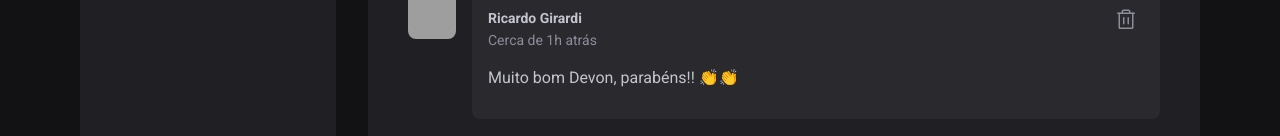
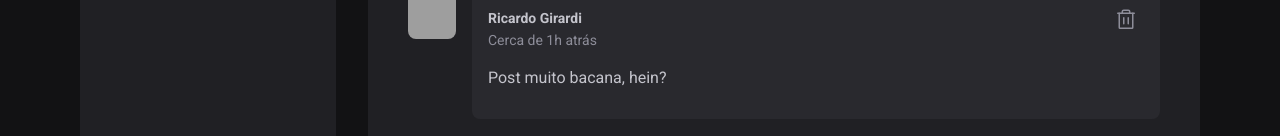
Before and after one commit to girardi1994/React-Vite, a React (Vite) app in the folder 01-fundamentos-reactjs/: page / in a window 1280 px wide. Shown: the part 659-795 px from the top of the page. Built offline with nearby package versions, Linux system fonts and the light colour scheme; grey boxes are pictures that could not be loaded.

Commit message:
Programação declarativa

```diff
--- a/01-fundamentos-reactjs/src/components/Coment.jsx
+++ b/01-fundamentos-reactjs/src/components/Coment.jsx
@@ -2,7 +2,7 @@ import { ThumbsUp, Trash } from "phosphor-react";
 import { Avatar } from "./Avatar";
 import styles from "./Coment.module.css";
 
-export function Coment() {
+export function Coment({content}) {
   return (
     <div className={styles.coment}>
       <Avatar hasBorder={false} src="https://scontent.ffbe2-1.fna.fbcdn.net/v/t1.6435-9/41436397_1845928575488338_3530429809840619520_n.jpg?_nc_cat=102&ccb=1-7&_nc_sid=09cbfe&_nc_eui2=AeE6kUmcpNB2KA4ZVanD9T4H7eZmJz45imDt5mYnPjmKYHu0oWuETnuwlk48bis_2drusWF59mbPiXRfDi5XjRsg&_nc_ohc=08bUKLL_VNUAX8nyUM1&_nc_ht=scontent.ffbe2-1.fna&oh=00_AT-PH-Y14FRVZ5B24khsdXYMb37t8NEow6HBMsR8mhdhLg&oe=633289BE" />
@@ -22,7 +22,7 @@ export function Coment() {
               <Trash size={24}/>
             </button>
           </header>
-          <p>Muito bom Devon, parabéns!! 👏👏</p>
+          <p>{content}</p>
         </div>
         <footer>
           <button>
--- a/01-fundamentos-reactjs/src/components/Post.jsx
+++ b/01-fundamentos-reactjs/src/components/Post.jsx
@@ -6,10 +6,8 @@ import { Coment } from "./Coment";
 import styles from "./Post.module.css";
 
 export function Post({ author, publishedAT, content }) {
-  const [coments, setComents] = useState([
-    1,
-
-  ])
+  const [coments, setComents] = useState(["Post muito bacana, hein?"]);
+  const [newComentText, setNewComentText] = useState("");
   const publishedDateFormatted = format(
     publishedAT,
     "d 'de' LLLL 'às' HH:MM'h'",
@@ -20,12 +18,19 @@ export function Post({ author, publishedAT, content }) {
   const publishedDateRelativeToNow = formatDistanceToNow(publishedAT, {
     locale: ptBR,
     addSuffix: true,
-  })
+  });
 
-  function handleCreateNewComent(){
-    event.preventDefault()
-    setComents([...coments, coments.length + 1]);
-  };
+  function handleCreateNewComent() {
+    event.preventDefault();
+
+    setComents([...coments, newComentText]);
+    setNewComentText("");
+  }
+
+  function handleNewComentChange() {
+    setNewComentText(event.target.value);
+  }
+
   return (
     <article className={styles.post}>
       <header>
@@ -59,15 +64,20 @@ export function Post({ author, publishedAT, content }) {
       </div>
       <form onSubmit={handleCreateNewComent} className={styles.comentForm}>
         <strong>Deixe sei feedback</strong>
-        <textarea placeholder="Deixe um comentário" />
+        <textarea
+          name="coment"
+          placeholder="Deixe um comentário"
+          value={newComentText}
+          onChange={handleNewComentChange}
+        />
         <footer>
           <button type="submit">Publicar</button>
         </footer>
       </form>
       <div className={styles.comentList}>
-        {coments.map((coment, index) => {
-          return <Coment key={index}/>
-          })}
+        {coments.map((coment) => {
+          return <Coment content={coment} />;
+        })}
       </div>
     </article>
   );
```
